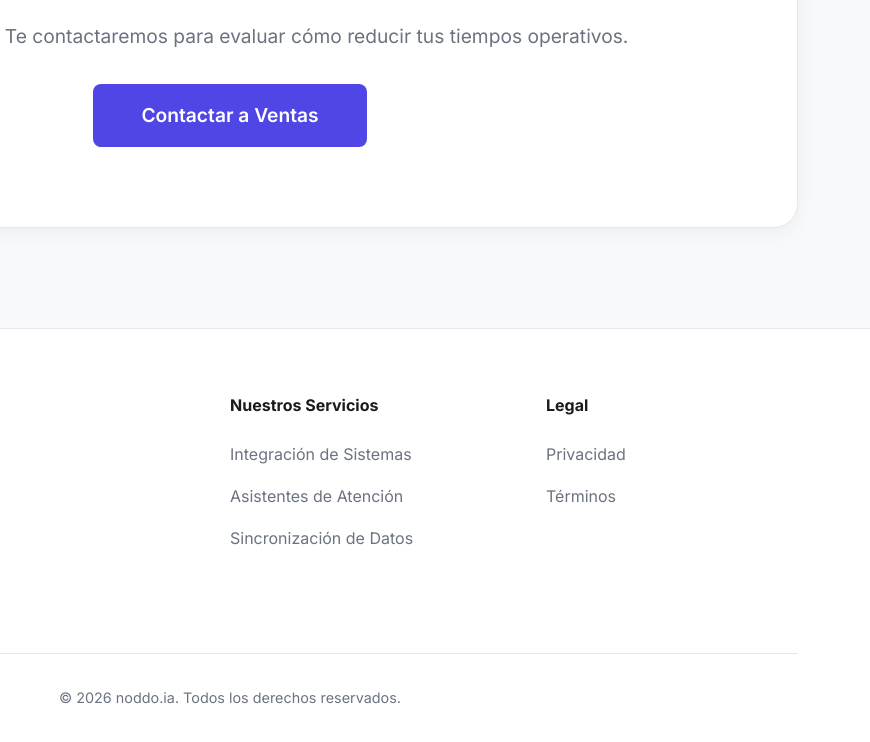
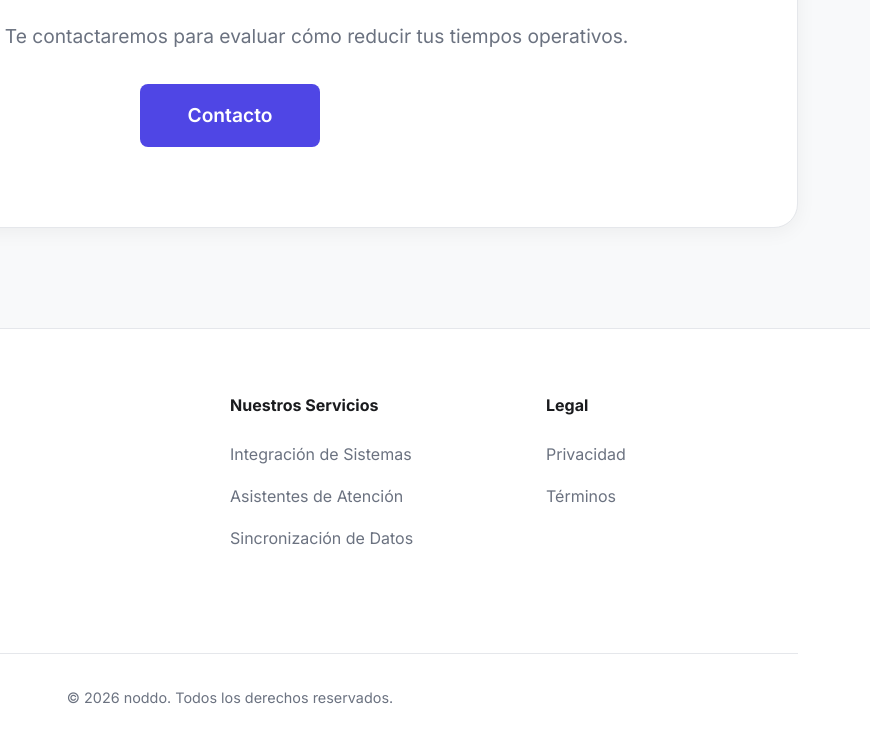
Before and after one commit to JuliSoldani/noddo.ia, a website built with Vite: page index.html in a window 1280 px wide. Shown: the part 4556-5298 px from the top of the page, 410-1280 px from the left. Built offline with nearby package versions, Linux system fonts and the light colour scheme.

Commit message:
Update footer copyright and CTA button text

```diff
--- a/index.html
+++ b/index.html
@@ -285,7 +285,7 @@
                     <h2>¿Listo para incorporar un asistente digital en tu empresa?</h2>
                     <p>Déjanos tus datos. Te contactaremos para evaluar cómo reducir tus tiempos operativos.</p>
                     <a href="#contacto" class="btn btn-primary open-contact-modal"
-                        style="padding: 1rem 3rem; font-size: 1.2rem;">Contactar a Ventas</a>
+                        style="padding: 1rem 3rem; font-size: 1.2rem;">Contacto</a>
                 </div>
             </div>
         </section>
@@ -331,7 +331,7 @@
             </div>
             <div
                 style="border-top: 1px solid var(--border); padding-top: 2rem; text-align: center; color: var(--text-muted); font-size: 0.9rem;">
-                © 2026 noddo.ia. Todos los derechos reservados.
+                © 2026 noddo. Todos los derechos reservados.
             </div>
         </div>
     </footer>
```
